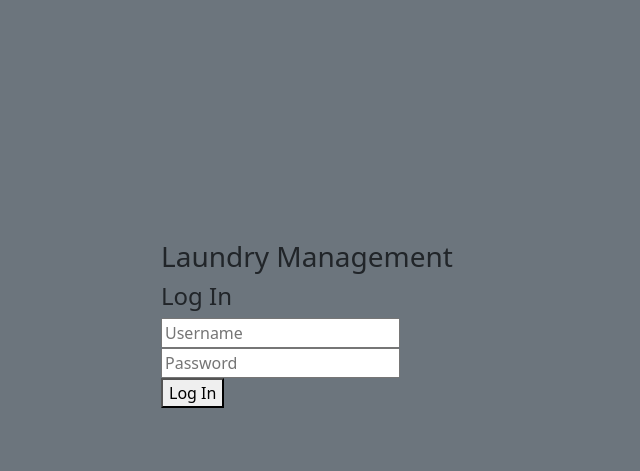
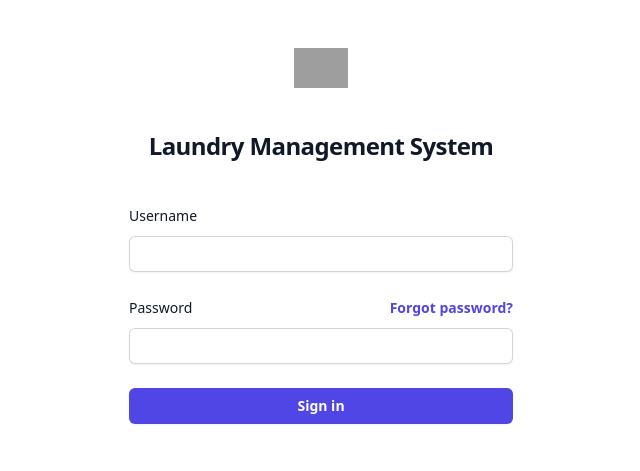
Before and after one commit to specfor/laundry-management-system, a PHP site: template website/views/login.php in a window 1280 px wide. Shown: the top 471 px of the page, without its empty margins (319-959 px from the left). Run offline with PHP 8.4, Linux system fonts and the light colour scheme; the template is opened without the code that fills it, so the values that code supplies are empty; grey boxes are pictures that could not be loaded.

Commit message:
login form updated

```diff
--- a/website/views/login.php
+++ b/website/views/login.php
@@ -1,40 +1,57 @@
+<?php use LogicLeap\StockManagement\core\TailwindUiRenderer; ?>
+
 <!DOCTYPE html>
-<html>
+<html lang="en">
+<head>
+    <meta charset="UTF-8">
+    <meta name="viewport" content="width=device-width, initial-scale=1.0">
+    <link rel="stylesheet" href="/assets/css/styles.css">
+    <link rel="stylesheet" href="./../public/assets/css/styles.css">
+    <title><?php echo $variableData['site-title']; ?></title>
+</head>
 
-<head>
-  <meta charset="utf-8">
-  <meta name="viewport" content="width=device-width">
-  <title>Login</title>
-  <script src="/assets/js/login.js"></script>
-  <link href="https://cdn.jsdelivr.net/npm/bootstrap@5.0.2/dist/css/bootstrap.min.css" rel="stylesheet"
-    integrity="sha384-EVSTQN3/azprG1Anm3QDgpJLIm9Nao0Yz1ztcQTwFspd3yD65VohhpuuCOmLASjC" crossorigin="anonymous">
-  <script src="https://cdn.jsdelivr.net/npm/bootstrap@5.0.2/dist/js/bootstrap.bundle.min.js"
-    integrity="sha384-MrcW6ZMFYlzcLA8Nl+NtUVF0sA7MsXsP1UyJoMp4YLEuNSfAP+JcXn/tWtIaxVXM"
-    crossorigin="anonymous"></script>
-  <script src="https://cdn.jsdelivr.net/npm/bootstrap@5.0.2/dist/js/bootstrap.bundle.min.js"
-    integrity="sha384-MrcW6ZMFYlzcLA8Nl+NtUVF0sA7MsXsP1UyJoMp4YLEuNSfAP+JcXn/tWtIaxVXM"
-    crossorigin="anonymous"></script>
-</head>
-<style>
-    .loginDiv{
-        max-width: 25vw;
-        height: auto;
-        border-radius: 1vw;
-        margin: auto;
-        position: relative;
-        top: 30vh;
-    }
+<body class="h-full">
+<div class="flex min-h-full flex-col justify-center px-6 py-12 lg:px-8">
+    <div class="sm:mx-auto sm:w-full sm:max-w-sm">
+        <img class="mx-auto h-10 w-auto" src="https://tailwindui.com/img/logos/mark.svg?color=indigo&shade=600"
+             alt="Your Company">
+        <h2 class="mt-10 text-center text-2xl font-bold leading-9 tracking-tight text-gray-900">Laundry Management
+            System</h2>
+    </div>
 
+    <div class="mt-10 sm:mx-auto sm:w-full sm:max-w-sm">
+        <div class="space-y-6">
+            <div>
+                <label for="username" class="block text-sm font-medium leading-6 text-gray-900">Username</label>
+                <div class="mt-2">
+                    <input id="username" name="username" type="username" autocomplete="username" required
+                           class="block w-full rounded-md border-0 py-1.5 text-gray-900 shadow-sm ring-1 ring-inset ring-gray-300 placeholder:text-gray-400 focus:ring-2 focus:ring-inset focus:ring-indigo-600 sm:text-sm sm:leading-6">
+                </div>
+            </div>
 
-</style>
+            <div>
+                <div class="flex items-center justify-between">
+                    <label for="password" class="block text-sm font-medium leading-6 text-gray-900">Password</label>
+                    <div class="text-sm">
+                        <a href="#" class="font-semibold text-indigo-600 hover:text-indigo-500">Forgot password?</a>
+                    </div>
+                </div>
+                <div class="mt-2">
+                    <input id="password" name="password" type="password" autocomplete="current-password" required
+                           class="block w-full rounded-md border-0 py-1.5 text-gray-900 shadow-sm ring-1 ring-inset ring-gray-300 placeholder:text-gray-400 focus:ring-2 focus:ring-inset focus:ring-indigo-600 sm:text-sm sm:leading-6">
+                </div>
+            </div>
 
-<body class="bg-secondary" >
-    <div class="loginDiv" >
-        <h3 >Laundry Management</h3>
-        <h4 >Log In</h4>
-        <input  type="text" placeholder="Username" id="username">
-        <input  type="password" placeholder="Password" id="password"><br>
-        <button id="login">Log In</button>
+            <div>
+                <button type="submit" id="login"
+                        class="flex w-full justify-center rounded-md bg-indigo-600 px-3 py-1.5 text-sm font-semibold leading-6 text-white shadow-sm hover:bg-indigo-500 focus-visible:outline focus-visible:outline-2 focus-visible:outline-offset-2 focus-visible:outline-indigo-600">
+                    Sign in
+                </button>
+            </div>
+        </div>
     </div>
+</div>
+
+<script src="/assets/js/login.js"></script>
 </body>
 </html>
```
Also changed, not shown: website/public/assets/css/styles.css (added).
